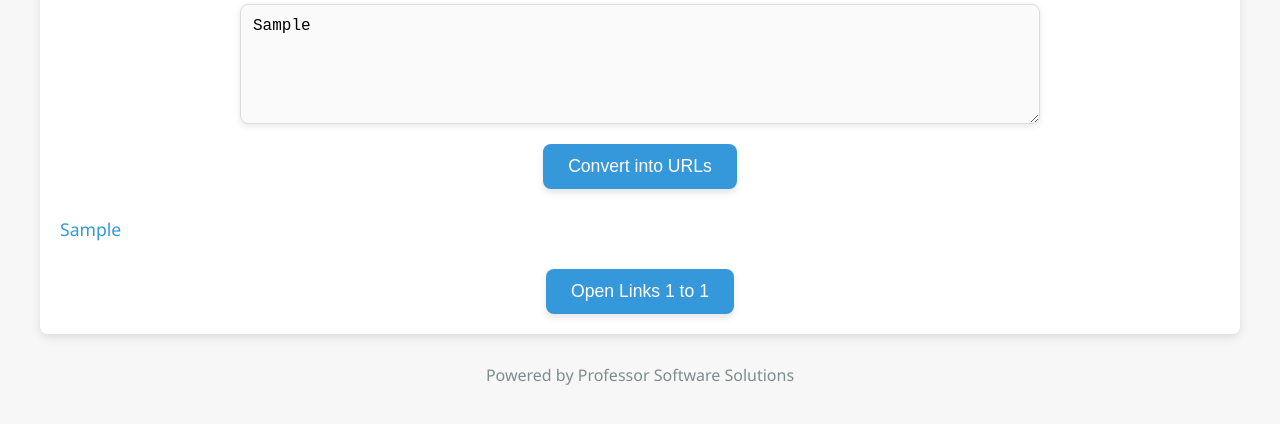
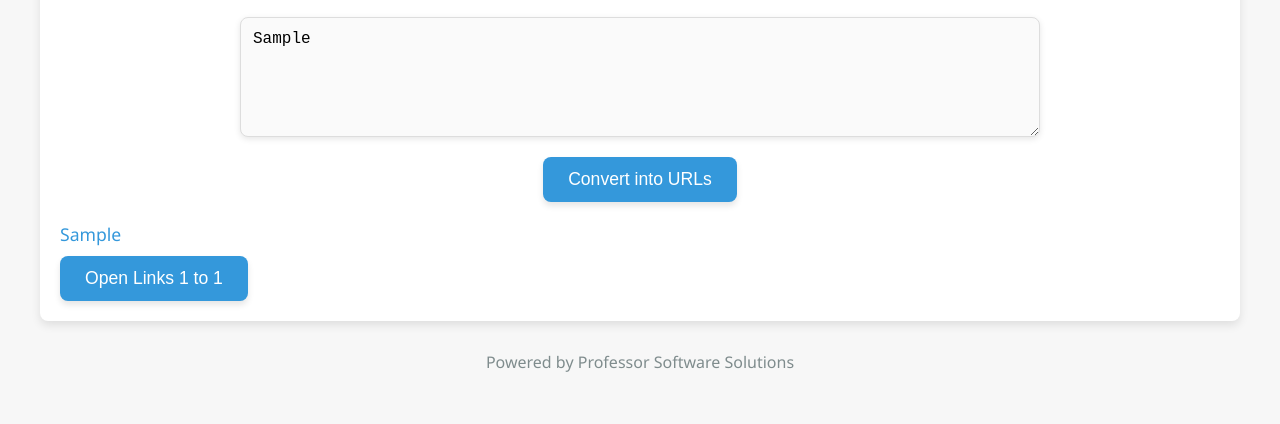
Before and after one commit to tooln/LinkOpenerPro, a plain HTML site: page index.html in a window 1280 px wide. Both pictures are taken after typing "Sample" into the empty fields and a click on the button "Convert into URLs". Shown: the part 256-680 px from the top of the page. Drawn offline with Linux system fonts and the light colour scheme.

Commit message:
Update index.html

```diff
--- a/index.html
+++ b/index.html
@@ -89,8 +89,8 @@
         a {
             color: #3498db;
             text-decoration: none;
-            display: inline-block;
-            margin: 8px 0;
+            display: block; /* Ensures links appear on separate lines */
+            margin-bottom: 8px; /* Adjusted margin between links */
             font-size: 1.1rem;
             transition: color 0.3s ease;
         }
@@ -106,11 +106,11 @@
 
         .link-container {
             margin-top: 20px; /* Decreased margin */
+            text-align: left;
         }
 
         .link-group {
-            margin-bottom: 20px;
-            text-align: left;
+            margin-bottom: 10px;
         }
 
         .output-text {
@@ -205,7 +205,6 @@
                     linkGroupContainer.classList.add('link-group');
                     linkGroup.forEach(function(link) {
                         linkGroupContainer.appendChild(link);
-                        linkGroupContainer.appendChild(document.createElement('br'));
                     });
 
                     linksContainer.appendChild(linkGroupContainer);
```
